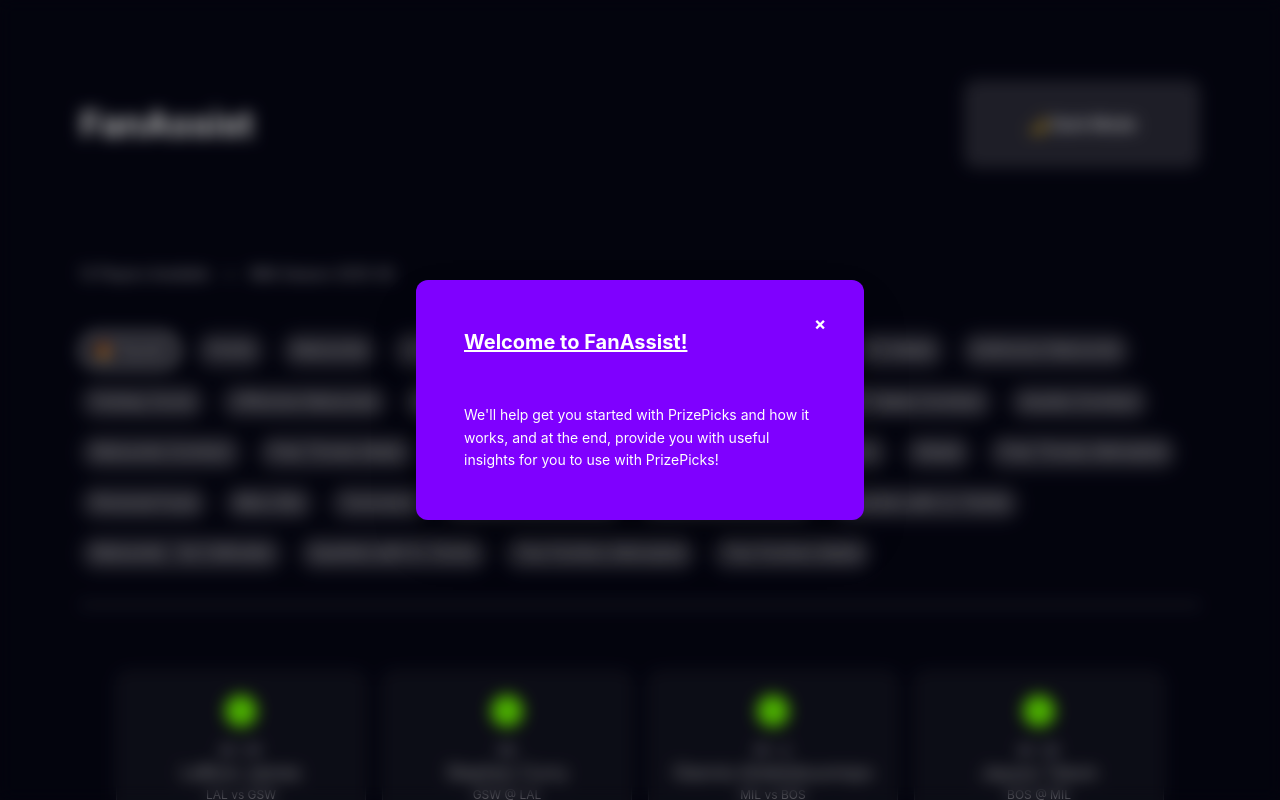
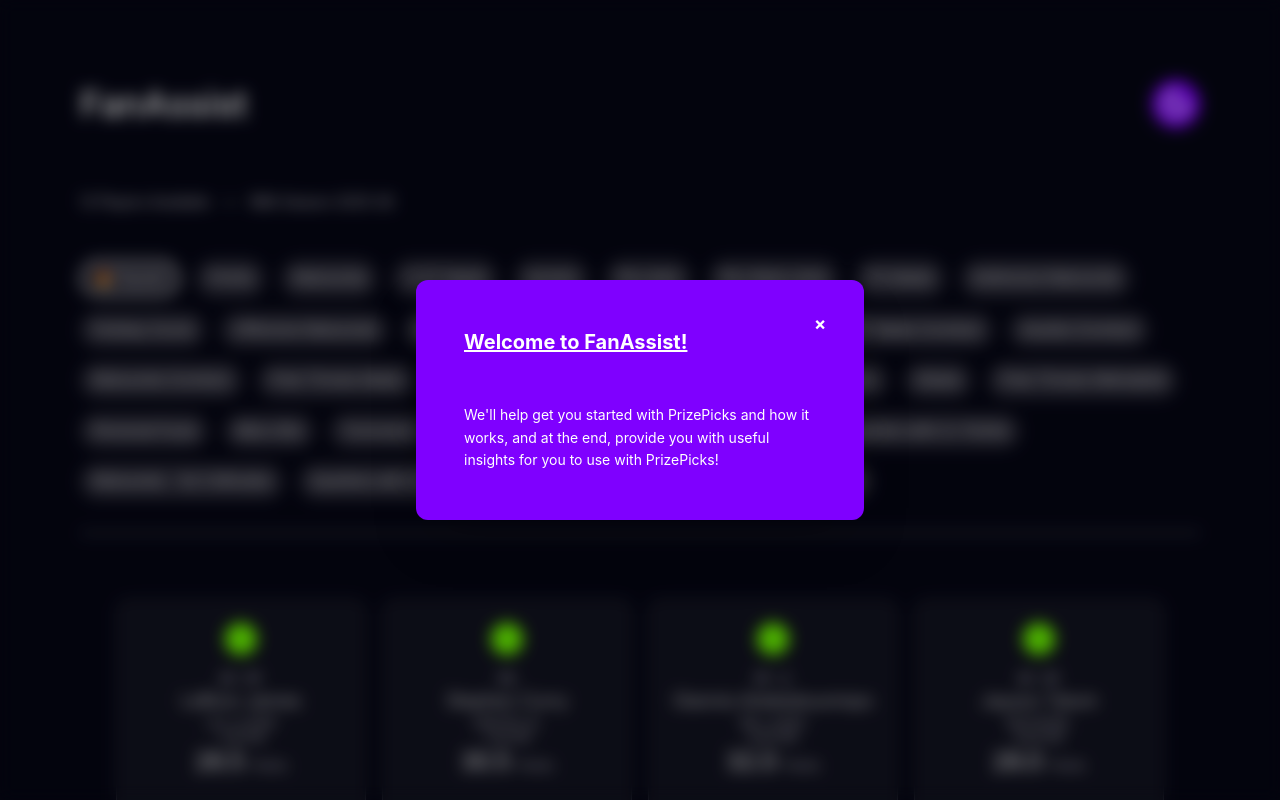
Before and after one commit to ibeeeees/FanAssist, a React (Vite) app in the folder frontend/: page / in a window 1280 px wide. Shown: the top 800 px of the page. Built offline with nearby package versions, Linux system fonts and the light colour scheme.

Commit message:
Edited theme toggle and title

```diff
--- a/frontend/src/App.tsx
+++ b/frontend/src/App.tsx
@@ -6,6 +6,7 @@
 import { ScrollTriggeredAnimation } from './components/ScrollTriggeredAnimation'
 import { WelcomePopup } from './components/WelcomePopup'
 import playersData from './data/players.json'
+import {Sun, Moon} from 'lucide-react'
 
 interface SelectedPlayer {
   playerId: string;
@@ -42,20 +43,15 @@
     <div className="min-h-screen bg-bg p-3">
       {/* Header */}
       <div className="max-w-7xl mx-auto mb-3">
-        <div className="flex items-center justify-between mb-6">
-          <h1 className="text-4xl font-bold text-text">FanAssist</h1>
+        <div className="flex items-center justify-between mb-4">
+          <h1 className="text-4xl font-medium text-text">FanAssist</h1>
           <div className="flex items-center gap-4">
             <button
               onClick={toggleTheme}
-              className="px-4 py-2 rounded-lg font-semibold transition-all"
-              style={{
-                backgroundColor: 'var(--btn-default)',
-                color: 'var(--btn-default-text)'
-              }}
-              onMouseEnter={(e) => e.currentTarget.style.backgroundColor = 'var(--btn-default-hover)'}
-              onMouseLeave={(e) => e.currentTarget.style.backgroundColor = 'var(--btn-default)'}
+              className={`theme-toggle ${theme}`}
+              aria-label={`Switch to ${theme === 'dark' ? 'light' : 'dark'} mode`}
             >
-              {theme === 'dark' ? '🌙 Dark' : '☀️ Light'} Mode
+              {theme === 'dark' ? <Moon className="w-2 h-2" /> : <Sun className="w-2 h-2" />}
             </button>
           </div>
         </div>
--- a/frontend/src/index.css
+++ b/frontend/src/index.css
@@ -205,4 +205,37 @@
   .category-button.active:hover {
     opacity: 0.95;
   }
+
+  .theme-toggle {
+    width: 3rem;
+    height: 3rem;
+    border-radius: 9999px;
+    display: flex;
+    align-items: center;
+    justify-content: center;
+    font-size: 1.5rem;
+    transition: all 0.3s;
+    cursor: pointer;
+    border: 2px solid transparent;
+    appearance: none;
+    -webkit-appearance: none;
+    outline: none;
+  }
+
+  .theme-toggle:hover {
+    transform: scale(1.1);
+    box-shadow: 0 10px 15px -3px rgba(0, 0, 0, 0.1);
+  }
+
+  .theme-toggle.light {
+    background-color: var(--color-accent1) !important;
+    border-color: var(--color-accent1) !important;
+    color: #000000 !important;
+  }
+
+  .theme-toggle.dark {
+    background-color: var(--color-accent2) !important;
+    border-color: var(--color-accent2) !important;
+    color: var(--color-white) !important;
+  }
 }
```
